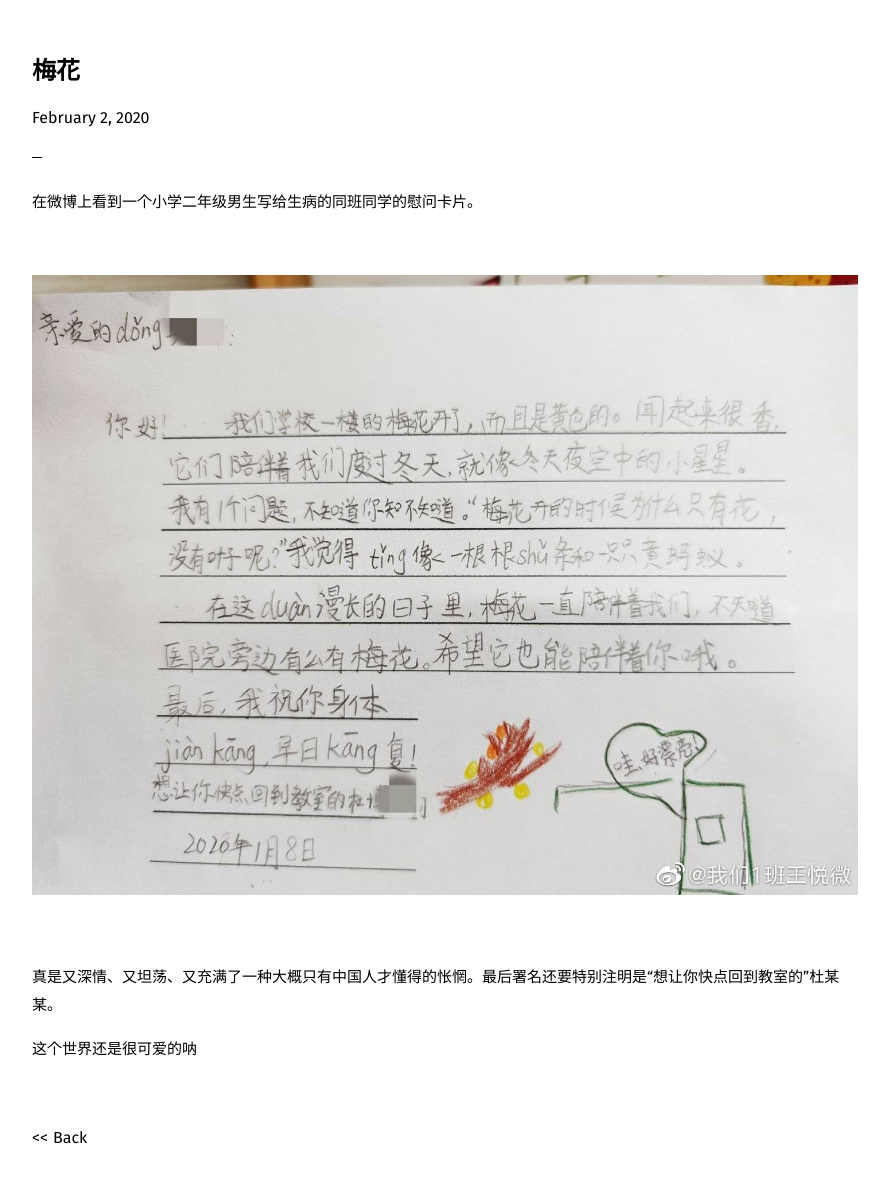
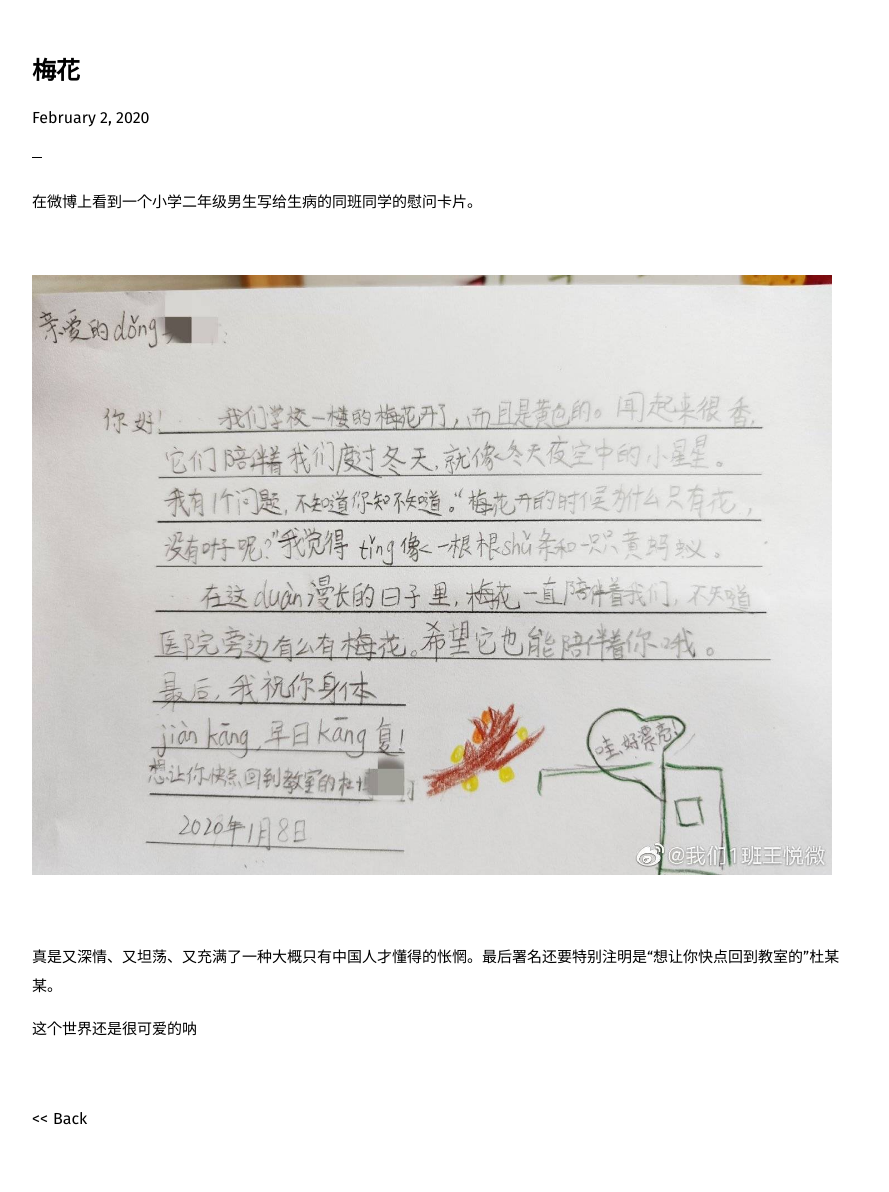
Before and after one commit to pocoapoco/pocoapoco.github.io, a Jekyll site: the page built from _posts/2020-02-02-plum-blossom.md, in a window 1280 px wide. Shown: the whole page, without its empty margins (18-907 px from the left). Built offline with Jekyll 4.4.1, drawn with Linux system fonts in a browser that asks for light colours.

Commit message:
resize pic

```diff
--- a/_posts/2020-02-02-plum-blossom.md
+++ b/_posts/2020-02-02-plum-blossom.md
@@ -7,7 +7,7 @@ date: 2020-02-02 12:19
 
 <br>
 
-<img src="/assets/static/changwang.png">
+<img style="width:800px;height:600px;" src="/assets/static/changwang.png">
 
 <br>
 
```
